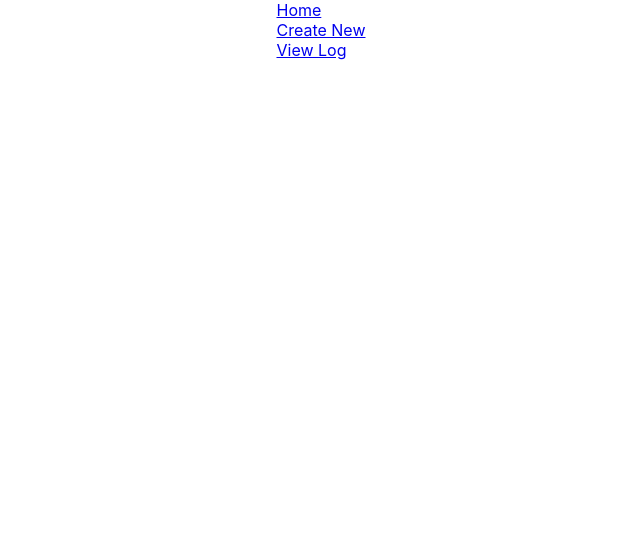
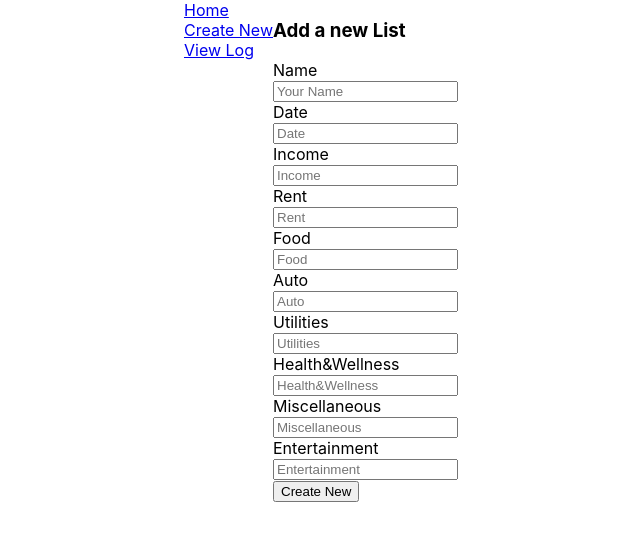
Before and after one commit to ZiyadHammad/every-penny, a React (Create React App) app: page /create-new in a window 1280 px wide. Shown: the top 540 px of the page, without its empty margins (319-959 px from the left). Built offline with nearby package versions, Linux system fonts and the light colour scheme; no server answers; the HTML template or start-up script is replaced by a standard one.

Commit message:
Finished Post and Get

```diff
--- a/src/App.js
+++ b/src/App.js
@@ -4,6 +4,7 @@ import {Route} from "react-router-dom"
 import Navbar from "./components/Navbar";
 import HomePage from "./components/HomePage"
 import ViewLog from "./components/ViewLog"
+import CreateNew from "./components/CreateNew"
 
 import './App.css';
 
@@ -21,6 +22,9 @@ function App() {
       <Route exact path="/view-log">
         <ViewLog />
       </Route>
+      <Route exact path="/create-new">
+        <CreateNew />
+      </Route>
 
 
 
--- /dev/null
+++ b/src/components/CreateNew.jsx
@@ -0,0 +1,147 @@
+import React, {useState} from 'react'
+import axios from "axios"
+import {useHistory} from "react-router-dom"
+
+const AIRTABLE_KEY = process.env.REACT_APP_AIRTABLE_KEY
+const AIRTABLE_BASE = process.env.REACT_APP_AIRTABLE_BASE
+let URL = `https://api.airtable.com/v0/${AIRTABLE_BASE}/Table%201`
+
+const defaultForm = {
+  name: "",
+  date: "",
+  income: "",
+  rent: "",
+  food: "",
+  auto: "",
+  utilities: "",
+  healthandwellness: "",
+  misc: "",
+  entertainment: "",
+};
+
+export default function CreateNew() {
+  const [input, setInput] = useState(defaultForm)
+  const history = useHistory()
+
+  const handleChange = (event) => {
+    const { name, value } = event.target;
+    setInput((prevInput) => ({
+      ...prevInput,
+      [name]: value,
+    }));
+  };
+
+  const handleSubmit = async (e) => {
+    // prevents pafe from resfreshing
+    e.preventDefault();
+    const res = await axios.post(URL, { fields: input }, {headers: {Authorization: `Bearer ${AIRTABLE_KEY}`}});
+    console.log(res);
+    // takes user back to all albums after clicking submit button
+    history.push("/view-log")
+  };
+
+
+
+
+
+
+
+  return (
+    <div>
+    <h3>Add a new List</h3>
+    <form onSubmit={handleSubmit}>
+      <label>Name</label>
+      <br />
+      <input
+        name="name"
+        value={input.name}
+        onChange={handleChange}
+        placeholder="Your Name"
+      />
+      <br />
+      <label>Date</label>
+      <br />
+      <input
+        name="date"
+        value={input.date}
+          onChange={handleChange}
+          placeholder="Date"
+        />
+        <br />
+        <label>Income</label>
+        <br />
+        <input
+          name="income"
+          value={input.income}
+          onChange={handleChange}
+          placeholder="Income"
+        />
+        <br />
+        <label>Rent</label>
+        <br />
+        <input
+          name="rent"
+          value={input.rent}
+          onChange={handleChange}
+          placeholder="Rent"
+        />
+        <br />
+        <label>Food</label>
+        <br />
+        <input
+          name="food"
+          value={input.food}
+          onChange={handleChange}
+          placeholder="Food"
+        />
+        <br />
+        <label>Auto</label>
+        <br />
+        <input
+          name="auto"
+          value={input.auto}
+          onChange={handleChange}
+          placeholder="Auto"
+        />
+        <br />
+        <label>Utilities</label>
+        <br />
+        <input
+          name="utilities"
+          value={input.utilities}
+          onChange={handleChange}
+          placeholder="Utilities"
+          />
+        <br />
+          <label>Health&Wellness</label>
+        <br />
+        <input
+          name="healthandwellness"
+          value={input.healthandwellness}
+          onChange={handleChange}
+          placeholder="Health&Wellness"
+        />
+        <br />
+          <label>Miscellaneous</label>
+        <br />
+        <input
+          name="misc"
+          value={input.misc}
+          onChange={handleChange}
+          placeholder="Miscellaneous"
+        />
+        <br />
+         <label>Entertainment</label>
+        <br />
+        <input
+          name="entertainment"
+          value={input.entertainment}
+          onChange={handleChange}
+          placeholder="Entertainment"
+        />
+        <br />
+      <button>Create New</button>
+    </form>
+  </div>
+  )
+}
```
